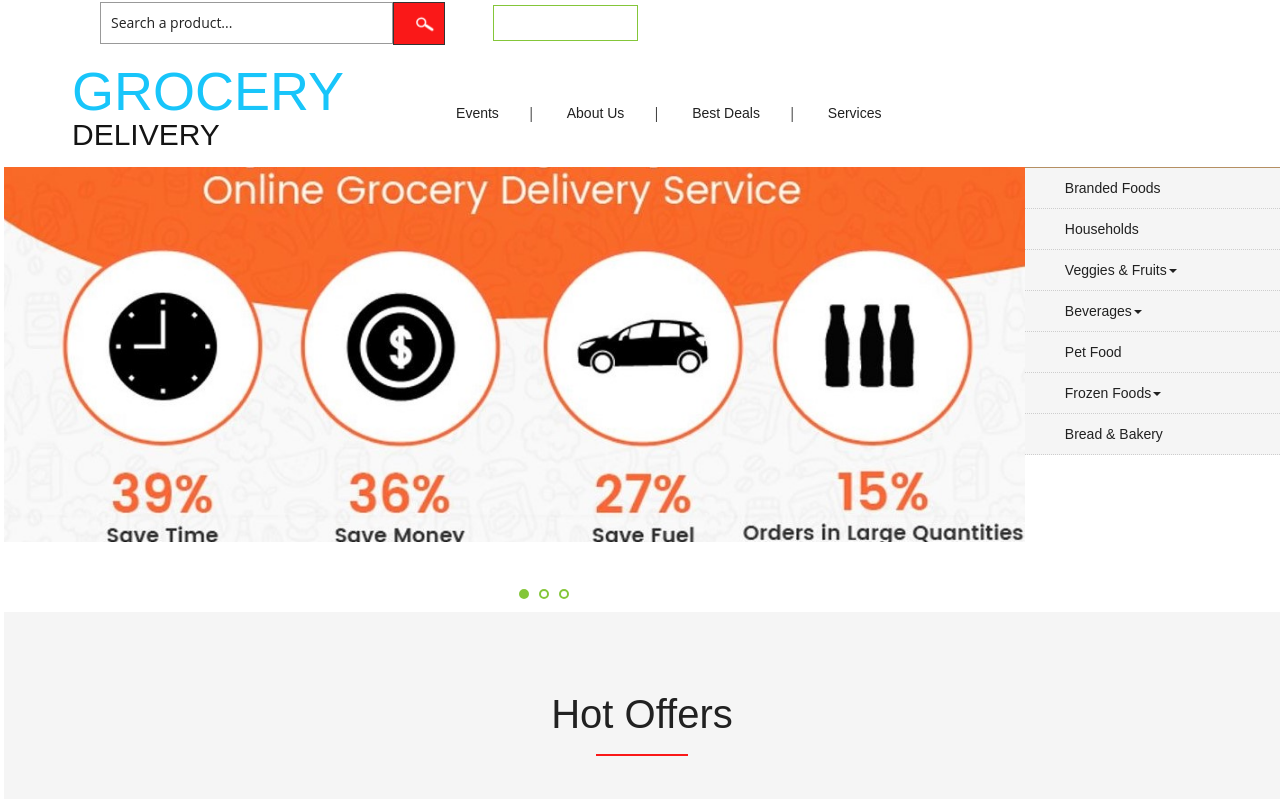
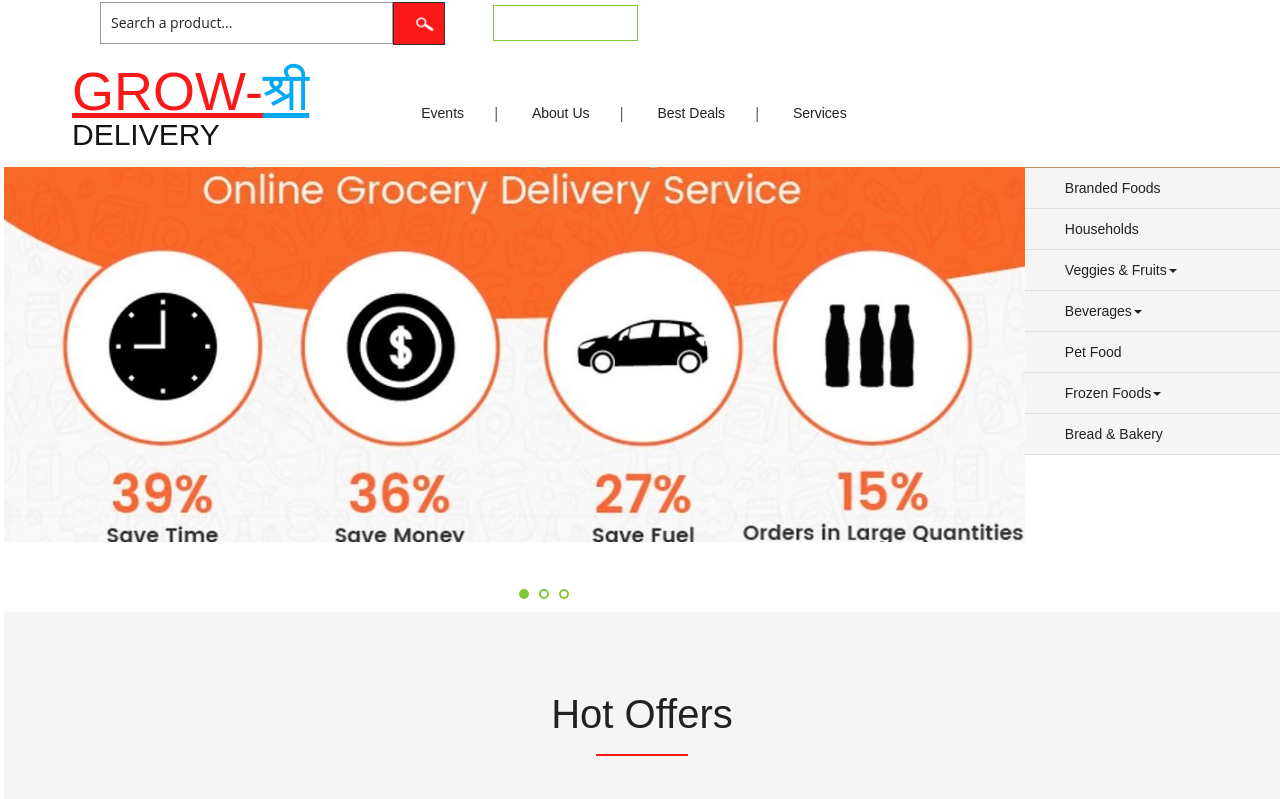
Before and after one commit to DevrajPanwar/Grocery, a plain HTML site: page index.html in a window 1280 px wide. Shown: the top 799 px of the page. Drawn offline with Linux system fonts and the light colour scheme; grey boxes are pictures that could not be loaded.

Commit message:
second Commit

```diff
--- a/css/style.css
+++ b/css/style.css
@@ -174,7 +174,11 @@ ul.dropdown-menu.drp-mnu li a i {
 .w3ls_logo_products_left h1 a span {
     font-size: 1.0em;
     display:inline;
-    color: #18c5fa;
+    color: #fa1818;
+	text-decoration: underline;
+}
+#shree{
+	color: #03a9f4;
 }
 .w3ls_logo_products_left1{
 	float: left;
--- a/index.html
+++ b/index.html
@@ -91,7 +91,7 @@ Smartphone Compatible web template, free webdesigns for Nokia, Samsung, LG, Sony
 	<div class="logo_products">
 		<div class="container">
 			<div class="w3ls_logo_products_left">
-				<h1><a href="index.html"><span>Grocery</span> <h2>Delivery</h2></a></h1>
+				<h1><a href="index.html"><span>Grow-</span><span id="shree">श्री</span> <h2>Delivery</h2></a></h1>
 			</div>
 			<div class="w3ls_logo_products_left1">
 				<ul class="special_items">
```
Also changed, not shown: about.html (+1 -1 lines), bread.html (+1 -1 lines), events.html (+1 -1 lines), household.html (+1 -1 lines), login.html (+1 -1 lines), pet.html (+1 -1 lines), products.html (+1 -1 lines), services.html (+1 -1 lines), single.html (+1 -1 lines), vegetables.html (+1 -1 lines).
